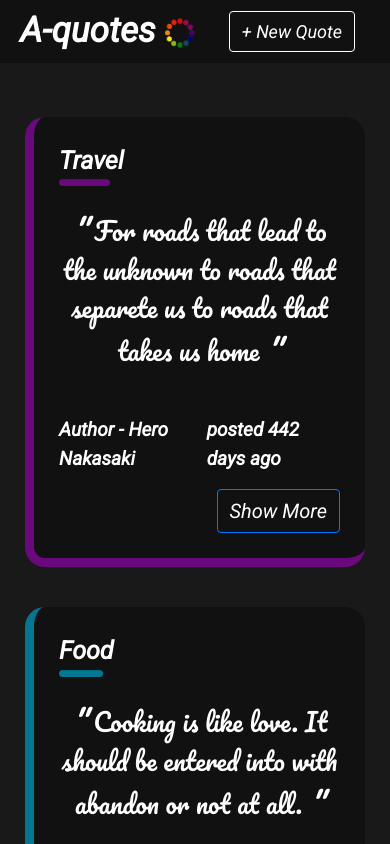
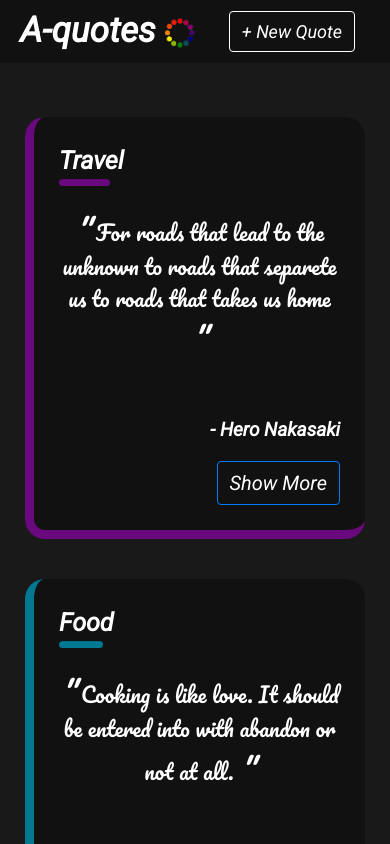
Before and after one commit to kilonzif/A-quote, an Angular app: page / in a window 390 px wide. Shown: the top 844 px of the page. Built offline with nearby package versions, Linux system fonts and the light colour scheme.

Commit message:
add isFavorite property to quotes class, to be used in highest upvote marking

```diff
--- a/src/app/quote-item-details/quote-item-details.component.html
+++ b/src/app/quote-item-details/quote-item-details.component.html
@@ -1,11 +1,24 @@
 <div class="details-wrapper">
   <div class="votes icon mt-3 pl-2">
-    <img class="pr-2" src="../../assets/img/like.png" alt="" (click)="likeQuote()" />
+    <img
+      class="pr-2"
+      src="../../assets/img/like.png"
+      alt=""
+      (click)="likeQuote()"
+    />
     <span class="upvotes pr-5">{{ quote.likes }}</span>
-    <img class="pr-2 mt-2" src="../../assets/img/dislike.png" alt="" (click)="dislikeQuote()" />
+    <img
+      class="pr-2 mt-2"
+      src="../../assets/img/dislike.png"
+      alt=""
+      (click)="dislikeQuote()"
+    />
     <span class="upvotes">{{ quote.dislikes }}</span>
   </div>
   <div class="userDetails mt-3">
     posted by {{ quote.userName }} on {{ quote.datePosted | date }}
   </div>
+  <div class="posted-date">
+    posted {{ quote.datePosted | dateCount }} days ago
+  </div>
 </div>
--- a/src/app/quote-item-details/quote-item-details.component.ts
+++ b/src/app/quote-item-details/quote-item-details.component.ts
@@ -10,6 +10,7 @@ export class QuoteItemDetailsComponent implements OnInit {
   @Input() quote: Quotes;
   @Output() like = new EventEmitter();
   @Output() dislike = new EventEmitter();
+  @Output() highestLikes = new EventEmitter();
   constructor() {}
 
   ngOnInit(): void {}
@@ -20,4 +21,7 @@ export class QuoteItemDetailsComponent implements OnInit {
   dislikeQuote = () => {
     this.dislike.emit();
   };
+  highest = () => {
+    this.highestLikes.emit();
+  };
 }
--- a/src/app/quote-item/quote-item.component.css
+++ b/src/app/quote-item/quote-item.component.css
@@ -42,11 +42,10 @@ em {
 
 .quote-author {
   display: flex;
-  justify-content: space-between;
+  justify-content: flex-end;
   font-family: "Roboto", sans-serif;
   font-weight: 600;
 }
-
 
 .quote-details {
   margin-top: 10px;
@@ -72,5 +71,6 @@ em {
   .main-quote {
     padding-top: 20px;
     height: 230px;
+    font-size: 21px;
   }
 }
--- a/src/app/quote-item/quote-item.component.html
+++ b/src/app/quote-item/quote-item.component.html
@@ -21,13 +21,9 @@
     </div>
     <div class="quote-author">
       <div class="author">
-        Author -
+        - {{ quote.authorName }}
+      </div>
 
-        {{ quote.authorName }}
-      </div>
-      <div class="posted-date">
-        posted {{ quote.datePosted | dateCount }} days ago
-      </div>
     </div>
     <div class="details-button">
       <button
--- a/src/app/quotes-app/quotes-app.component.ts
+++ b/src/app/quotes-app/quotes-app.component.ts
@@ -46,7 +46,8 @@ export class QuotesAppComponent implements OnInit {
       0,
       0,
       false,
-      this.color[this.colorFunction()]
+      this.color[this.colorFunction()],
+      false
     ),
     new Quotes(
       1,
@@ -54,11 +55,13 @@ export class QuotesAppComponent implements OnInit {
       'Cooking is like love. It should be entered into with abandon or not at all.',
       'Gusto Linguini',
       'Hope',
-      new Date(2021, 2, 14),
+      new Date(2020, 12, 1),
+
       0,
       0,
       false,
-      this.color[this.colorFunction()]
+      this.color[this.colorFunction()],
+      false
     ),
     new Quotes(
       1,
@@ -66,11 +69,13 @@ export class QuotesAppComponent implements OnInit {
       'One machine can do the work of fifty ordinary men.  No machine can do the work of one extraordinary man. ',
       'Elbert Hubbard',
       'Hughes',
-      new Date(2020, 12, 1),
+      new Date(2021, 2, 14),
+
       0,
       0,
       false,
-      this.color[this.colorFunction()]
+      this.color[this.colorFunction()],
+      false
     ),
   ];
 
--- a/src/app/quotes-list/quotes-list.component.ts
+++ b/src/app/quotes-list/quotes-list.component.ts
@@ -19,5 +19,24 @@ export class QuotesListComponent implements OnInit {
     }
   };
 
-
+  popularQuotes(): void {
+    const upvoted: number = Math.max.apply(
+      Math,
+      this.quotes.map((chosen) => chosen.likes)
+    );
+    if (upvoted > 0) {
+      const upvotedQuote: any = this.quotes.find(
+        (selected) => selected.likes === upvoted
+      );
+      const favIndex: number = this.quotes.indexOf(upvotedQuote);
+      this.quotes.map((quote) => {
+        if (favIndex === this.quotes.indexOf(quote)) {
+          this.quotes[favIndex].isFavorite = true;
+          console.log(favIndex);
+        } else {
+          quote.isFavorite = false;
+        }
+      });
+    }
+  }
 }
--- a/src/app/quotes.ts
+++ b/src/app/quotes.ts
@@ -1,4 +1,13 @@
 export class Quotes {
+  map(arg0: (chosen: any) => any): any {
+    throw new Error('Method not implemented.');
+  }
+  find(arg0: (selected: any) => boolean): any {
+    throw new Error('Method not implemented.');
+  }
+  indexOf(upvotedQuote: any): number {
+    throw new Error('Method not implemented.');
+  }
   constructor(
     public id: number,
     public quoteTitle: string,
@@ -9,6 +18,7 @@ export class Quotes {
     public likes: number,
     public dislikes: number,
     public showDetails: boolean,
-    public color: string
+    public color: string,
+    public isFavorite: boolean
   ) {}
 }
```
Also changed, not shown: src/app/quote-item/quote-item.component.ts (+2 -7 lines).
